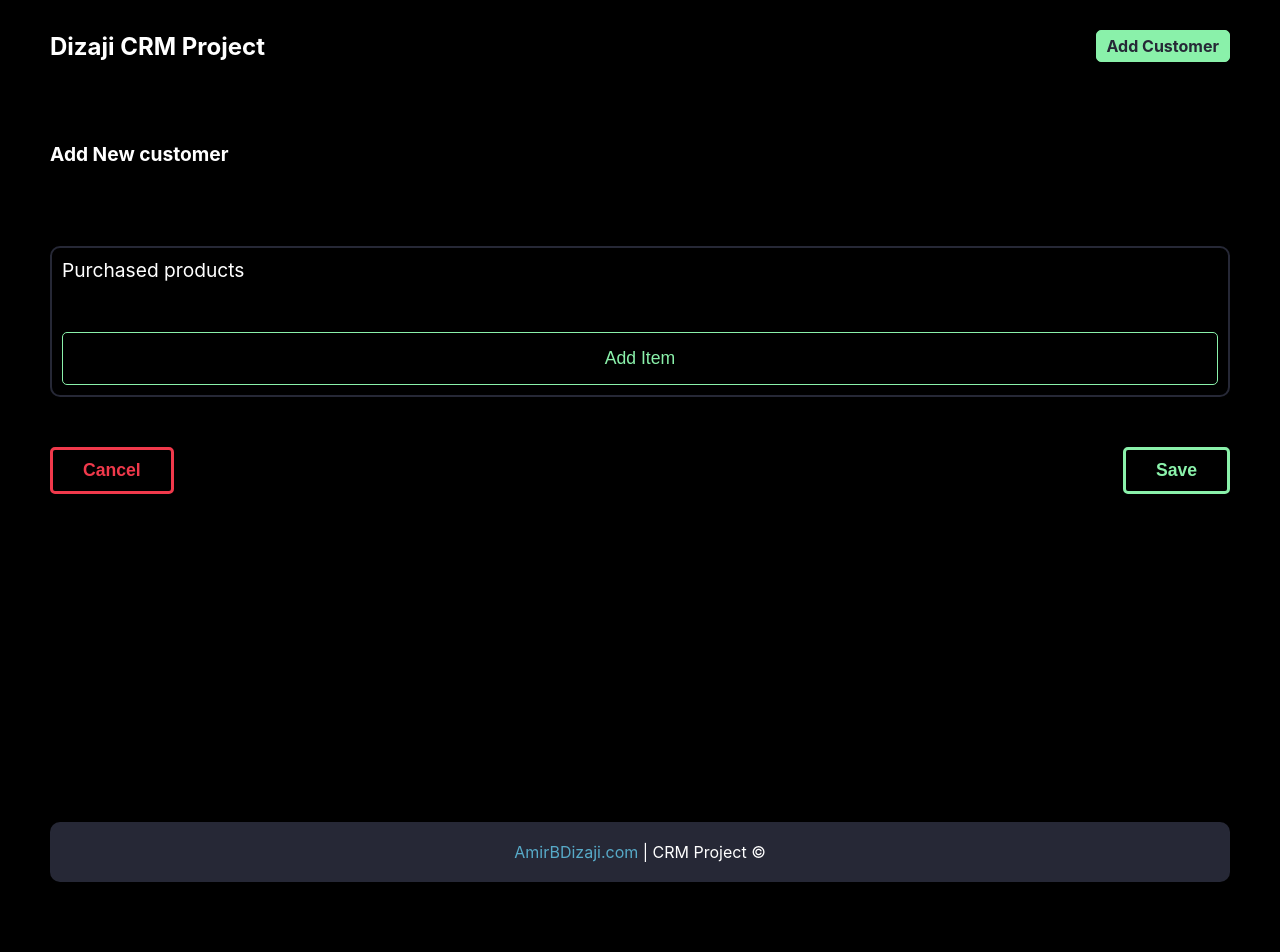
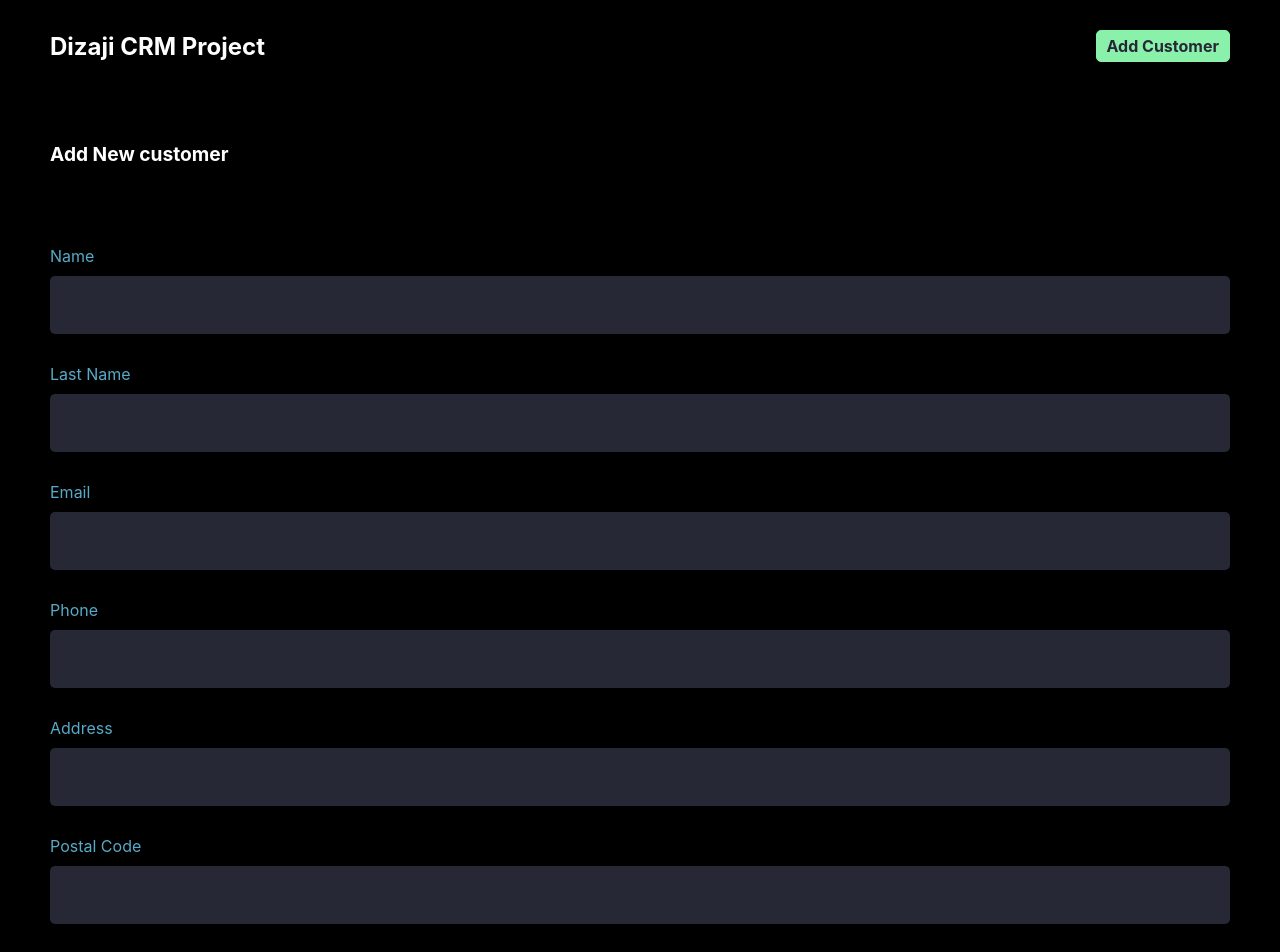
Before and after one commit to amirBDizaji/crm-project, a Next.js app: page /add-customer in a window 1280 px wide. Shown: the top 952 px of the page. Before the commit the page ends 892 px from the top, so only its background shows below. Built offline with nearby package versions, Linux system fonts and the light colour scheme.

Commit message:
Form component develoed.

```diff
--- a/components/module/Form.js
+++ b/components/module/Form.js
@@ -1,8 +1,61 @@
+import FormInput from "./FormInput";
 import ItemList from "./ItemList";
 
 function Form({ form, setForm }) {
+  const changeHandler = (e) => {
+    setForm({ ...form, [e.target.name]: e.target.value });
+  };
   return (
     <div>
+      <FormInput
+        name="name"
+        label="Name"
+        type="text"
+        value={form.name}
+        onChange={changeHandler}
+      />
+      <FormInput
+        name="lastName"
+        label="Last Name"
+        type="text"
+        value={form.lastName}
+        onChange={changeHandler}
+      />
+      <FormInput
+        name="email"
+        label="Email"
+        type="text"
+        value={form.email}
+        onChange={changeHandler}
+      />
+      <FormInput
+        name="phone"
+        label="Phone"
+        type="tel"
+        value={form.phone}
+        onChange={changeHandler}
+      />
+      <FormInput
+        name="address"
+        label="Address"
+        type="text"
+        value={form.address}
+        onChange={changeHandler}
+      />
+      <FormInput
+        name="postalCode"
+        label="Postal Code"
+        type="text"
+        value={form.postalCode}
+        onChange={changeHandler}
+      />
+      <FormInput
+        name="date"
+        label="Date"
+        type="date"
+        value={form.date}
+        onChange={changeHandler}
+      />
       <ItemList form={form} setForm={setForm} />
     </div>
   );
--- a/pages/api/customer/index.js
+++ b/pages/api/customer/index.js
@@ -14,6 +14,7 @@
 
   if (req.method === "POST") {
     const data = req.body.data;
+    console.log(data)
 
     if (!data.name || !data.lastName || !data.email)
       return res
```
